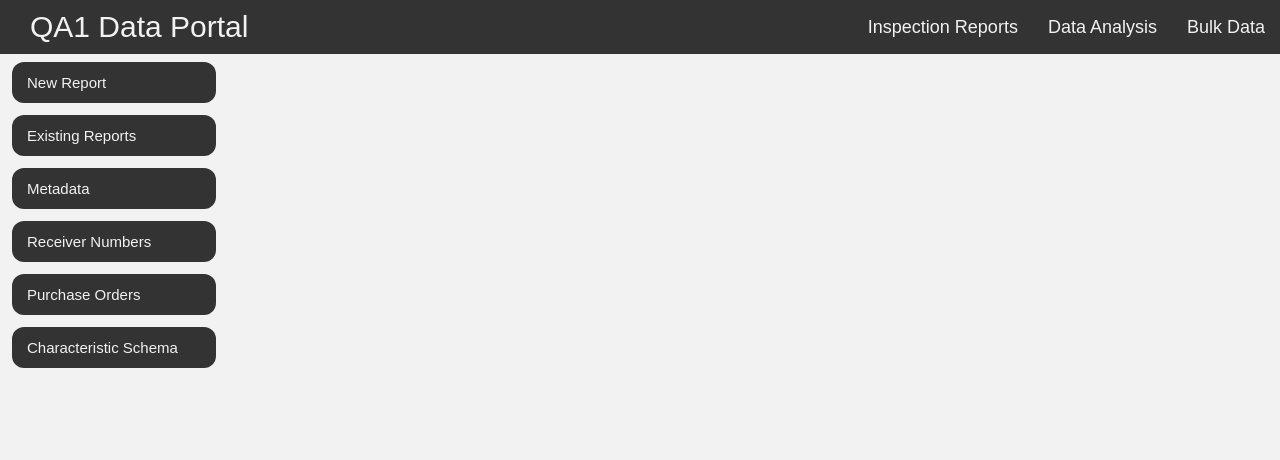
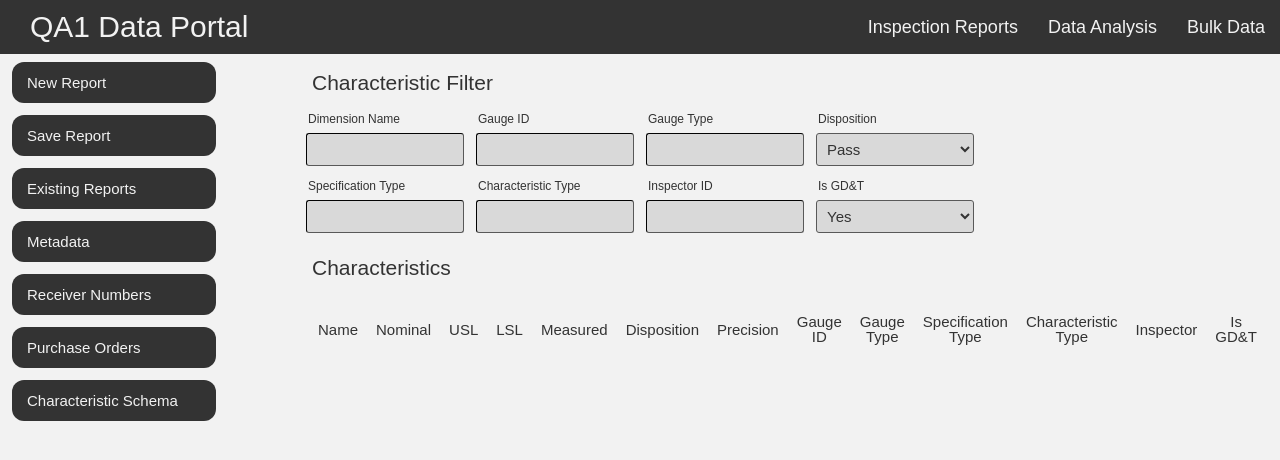
Before and after one commit to seneubauer/qc-modernization, a Flask app: page /test_page/ in a window 1280 px wide. Shown: the top 460 px of the page. Run offline with Flask 3, Linux system fonts and the light colour scheme; data that the repository does not hold is empty; parts of the project's set-up code (start-up, migrations or seed data) failed here and were passed over; some libraries are stand-ins or nearby versions.

Commit message:
commit progress

```diff
--- a/data_entry/static/css/style.css
+++ b/data_entry/static/css/style.css
@@ -134,18 +134,7 @@ input::-webkit-inner-spin-button, input::-webkit-outer-spin-button {
     background-color: transparent;
     color: hsl(0, 0%, 95%);
     font-size: 21px;
-    margin: 0px 0px 12px 6px;
-    padding: 2px;
-    text-align: left;
-    grid-column: var(--grid-column);
-    grid-row: var(--grid-row);
-}
-
-.header_light {
-    background-color: transparent;
-    color: hsl(0, 0%, 20%);
-    font-size: 21px;
-    margin: 0px 0px 12px 6px;
+    margin: 12px 0px 6px 6px;
     padding: 2px;
     text-align: left;
     grid-column: var(--grid-column);
@@ -156,18 +145,7 @@ input::-webkit-inner-spin-button, input::-webkit-outer-spin-button {
     background-color: transparent;
     color: hsl(0, 0%, 95%);
     font-size: 12px;
-    margin: 0px 0px 0px 9px;
-    padding: 2px;
-    text-align: left;
-    grid-column: var(--grid-column);
-    grid-row: var(--grid-row);
-}
-
-.label_over_light {
-    background-color: transparent;
-    color: hsl(0, 0%, 20%);
-    font-size: 12px;
-    margin: 0px 0px 0px 9px;
+    margin: 6px 9px 0px 6px;
     padding: 2px;
     text-align: left;
     grid-column: var(--grid-column);
@@ -181,20 +159,7 @@ input::-webkit-inner-spin-button, input::-webkit-outer-spin-button {
     color: hsl(0, 0%, 20%);
     font-size: 15px;
     text-align: right;
-    margin: 3px 6px 9px 6px;
-    padding: 6px;
-    grid-column: var(--grid-column);
-    grid-row: var(--grid-row);
-}
-
-.number_input_light {
-    background-color: hsl(0, 0%, 95%);
-    border-width: 0px;
-    border-radius: 3px;
-    color: hsl(0, 0%, 20%);
-    font-size: 15px;
-    text-align: right;
-    margin: 3px 6px 9px 6px;
+    margin: 6px;
     padding: 6px;
     grid-column: var(--grid-column);
     grid-row: var(--grid-row);
@@ -207,7 +172,7 @@ input::-webkit-inner-spin-button, input::-webkit-outer-spin-button {
     color: hsl(0, 0%, 20%);
     font-size: 15px;
     text-align: left;
-    margin: 3px 6px 9px 6px;
+    margin: 6px;
     padding: 6px;
     grid-column: var(--grid-column);
     grid-row: var(--grid-row);
@@ -220,7 +185,7 @@ input::-webkit-inner-spin-button, input::-webkit-outer-spin-button {
     color: hsl(0, 0%, 20%);
     font-size: 15px;
     text-align: left;
-    margin: 3px 6px 9px 6px;
+    margin: 6px;
     padding: 6px;
     font-family: sans-serif;
     grid-column: var(--grid-column);
@@ -234,7 +199,7 @@ input::-webkit-inner-spin-button, input::-webkit-outer-spin-button {
     color: hsl(0, 0%, 20%);
     font-size: 15px;
     text-align: left;
-    margin: 3px 6px 9px 6px;
+    margin: 6px;
     padding: 6px;
     grid-column: var(--grid-column);
     grid-row: var(--grid-row);
@@ -246,7 +211,7 @@ input::-webkit-inner-spin-button, input::-webkit-outer-spin-button {
     border-radius: 6px;
     color: hsl(0, 0%, 95%);
     font-size: 15px;
-    margin: 6px 9px 18px 9px;
+    margin: 6px;
     padding: 6px;
     grid-column: var(--grid-column);
     grid-row: var(--grid-row);
@@ -258,6 +223,70 @@ input::-webkit-inner-spin-button, input::-webkit-outer-spin-button {
 
 .button_dark:active {
     background-color: hsl(0, 50%, 30%);
+}
+
+.header_light {
+    background-color: transparent;
+    color: hsl(0, 0%, 20%);
+    font-size: 21px;
+    margin: 12px 0px 6px 6px;
+    padding: 6px;
+    text-align: left;
+    grid-column: var(--grid-column);
+    grid-row: var(--grid-row);
+}
+
+.label_over_light {
+    background-color: transparent;
+    color: hsl(0, 0%, 20%);
+    font-size: 12px;
+    margin: 6px 9px 0px 6px;
+    padding: 2px;
+    text-align: left;
+    grid-column: var(--grid-column);
+    grid-row: var(--grid-row);
+}
+
+.number_input_light {
+    background-color: hsl(0, 0%, 85%);
+    border-width: 1px;
+    border-radius: 3px;
+    border-color: hsl(0, 0%, 35%);
+    color: hsl(0, 0%, 20%);
+    font-size: 15px;
+    text-align: right;
+    margin: 6px;
+    padding: 6px;
+    grid-column: var(--grid-column);
+    grid-row: var(--grid-row);
+}
+
+.text_input_light {
+    background-color: hsl(0, 0%, 85%);
+    border-width: 1px;
+    border-radius: 3px;
+    border-color: hsl(0, 0%, 35%);
+    color: hsl(0, 0%, 20%);
+    font-size: 15px;
+    text-align: left;
+    margin: 6px;
+    padding: 6px;
+    grid-column: var(--grid-column);
+    grid-row: var(--grid-row);
+}
+
+.select_light {
+    background-color: hsl(0, 0%, 85%);
+    border-width: 1px;
+    border-radius: 3px;
+    border-color: hsl(0, 0%, 35%);
+    color: hsl(0, 0%, 20%);
+    font-size: 15px;
+    text-align: left;
+    margin: 6px;
+    padding: 6px;
+    grid-column: var(--grid-column);
+    grid-row: var(--grid-row);
 }
 
 /* #endregion controls */
@@ -314,6 +343,42 @@ input::-webkit-inner-spin-button, input::-webkit-outer-spin-button {
     border-radius: 0px 6px 6px 0px;
 }
 
+.data_table_light {
+    background-color: transparent;
+    color: hsl(0, 0%, 20%);
+    margin: 18px 9px;
+    grid-column: var(--grid-column);
+    grid-row: var(--grid-row);
+}
+
+.data_table_light thead th {
+    font-size: 15px;
+    padding: 6px 9px;
+    vertical-align: middle;
+    text-align: center;
+}
+
+.data_table_light tbody tr {
+    text-align: right;
+    border-radius: 6px;
+}
+
+.data_table_light tbody tr:hover {
+    background-color: hsl(0, 50%, 50%);
+    color: hsl(0, 0%, 20%);
+    cursor: pointer;
+}
+
+.data_table_light tbody tr:active {
+    background-color: hsl(0, 50%, 30%);
+}
+
+.data_table_light tbody td {
+    vertical-align: middle;
+    padding: 6px 9px;
+    font-size: 15px;
+}
+
 /* #endregion tables */
 
 /* #region grid_layout */
--- a/data_entry/static/js/test_page.js
+++ b/data_entry/static/js/test_page.js
@@ -5,6 +5,19 @@ const sidebar_btn_metadata = d3.select("#sidebar_btn_metadata");
 const sidebar_btn_receiver = d3.select("#sidebar_btn_receiver_numbers");
 const sidebar_btn_purchase = d3.select("#sidebar_btn_purchase_orders");
 const sidebar_btn_charschema = d3.select("#sidebar_btn_charschema");
+
+// characteristic filter
+const filter_name = d3.select("#charfilter_name");
+const filter_gauge_id = d3.select("#charfilter_gauge_id");
+const filter_gauge_type = d3.select("#charfilter_gauge_type");
+const filter_disposition = d3.select("#charfilter_disposition");
+const filter_spectype = d3.select("#charfilter_specification_type");
+const filter_chartype = d3.select("#charfilter_characteristic_type");
+const filter_inspector_id = d3.select("#charfilter_inspector");
+const filter_isgdt = d3.select("#charfilter_is_gdt");
+
+// characteristic table
+const char_table = d3.select("#char_table");
 
 // existing inspection report controls
 const eir_item_number = d3.select("#select_report_item_number");
@@ -51,6 +64,40 @@ init();
 // initialize the page
 function init()
 {
+    // characteristic filter
+    filter_name.on("keydown", (x) => {
+        if (x.keyCode == 13) {
+            retrieve_characteristics();
+        }
+    });
+    filter_gauge_id.on("keydown", (x) => {
+        if (x.keyCode == 13) {
+            retrieve_characteristics();
+        }
+    });
+    filter_gauge_type.on("keydown", (x) => {
+        if (x.keyCode == 13) {
+            retrieve_characteristics();
+        }
+    });
+    filter_disposition.on("change", retrieve_characteristics);
+    filter_spectype.on("keydown", (x) => {
+        if (x.keyCode == 13) {
+            retrieve_characteristics();
+        }
+    });
+    filter_chartype.on("keydown", (x) => {
+        if (x.keyCode == 13) {
+            retrieve_characteristics();
+        }
+    });
+    filter_inspector_id.on("keydown", (x) => {
+        if (x.keyCode == 13) {
+            retrieve_characteristics();
+        }
+    });
+    filter_isgdt.on("change", retrieve_characteristics);
+
     // existing reports events
     eir_item_number.on("keydown", (x) => {
         if (x.keyCode == 13) {
@@ -335,6 +382,32 @@ function populate_selectors()
             console.log(returned_object.response);
         }
     });
+}
+
+// #endregion
+
+// #region characteristic filter
+
+function retrieve_characteristics()
+{
+    // get the filter values
+    let name = filter_name.property("value");
+    let gauge_id = filter_gauge_id.property("value");
+    let gauge_type = filter_gauge_type.property("value");
+    let disposition = filter_disposition.property("value");
+    let spec_type = filter_spectype.property("value");
+    let char_type = filter_chartype.property("value");
+    let inspector_id = filter_inspector_id.property("value");
+    let is_gdt = filter_isgdt.property("value");
+
+    console.log(name);
+    console.log(gauge_id);
+    console.log(gauge_type);
+    console.log(disposition);
+    console.log(spec_type);
+    console.log(char_type);
+    console.log(inspector_id);
+    console.log(is_gdt);
 }
 
 // #endregion
--- a/data_entry/templates/test_page.html
+++ b/data_entry/templates/test_page.html
@@ -33,16 +33,114 @@
     </div>
 
     <!-- characteristics -->
-    <div class="grid_container" style="margin: 0px 300px; --grid-template-columns: repeat(2, minmax(0, 1fr));">
+    <div class="grid_container" style="margin: 0px 300px; --grid-template-columns: repeat(4, minmax(0, 1fr));">
 
         <!-- filter options -->
+        <label class="header_light" id="charfilter_header" style="
+            --grid-column: 1 / 5;
+            --grid-row: 1;">Characteristic Filter</label>
 
+        <label class="label_over_light" for="charfilter_name" style="
+            --grid-column: 1;
+            --grid-row: 2;">Dimension Name</label>
+        <input class="text_input_light" id="charfilter_name" type="text" style="
+            --grid-column: 1;
+            --grid-row: 3;">
+
+        <label class="label_over_light" for="charfilter_gauge_id" style="
+            --grid-column: 2;
+            --grid-row: 2;">Gauge ID</label>
+        <input class="text_input_light" id="charfilter_gauge_id" type="text" style="
+            --grid-column: 2;
+            --grid-row: 3;">
+
+        <label class="label_over_light" for="charfilter_gauge_type" style="
+            --grid-column: 3;
+            --grid-row: 2;">Gauge Type</label>
+        <input class="text_input_light" id="charfilter_gauge_type" type="text" style="
+            --grid-column: 3;
+            --grid-row: 3;">
+
+        <label class="label_over_light" for="charfilter_disposition" style="
+            --grid-column: 4;
+            --grid-row: 2;">Disposition</label>
+        <select class="select_light" form="charfilter_disposition" style="
+            --grid-column: 4;
+            --grid-row: 3;">
+            <option value="0">Pass</option>
+            <option value="1">Fail</option>
+            <option value="2">Incomplete</option>
+        </select>
+
+        <label class="label_over_light" for="charfilter_specification_type" style="
+            --grid-column: 1;
+            --grid-row: 4;">Specification Type</label>
+        <input class="text_input_light" id="charfilter_specification_type" type="text" style="
+            --grid-column: 1;
+            --grid-row: 5;">
+
+        <label class="label_over_light" for="charfilter_characteristic_type" style="
+            --grid-column: 2;
+            --grid-row: 4;">Characteristic Type</label>
+        <input class="text_input_light" id="charfilter_characteristic_type" type="text" style="
+            --grid-column: 2;
+            --grid-row: 5;">
+
+        <label class="label_over_light" for="charfilter_inspector" style="
+            --grid-column: 3;
+            --grid-row: 4;">Inspector ID</label>
+        <input class="text_input_light" id="charfilter_inspector" type="text" style="
+            --grid-column: 3;
+            --grid-row: 5;">
+
+        <label class="label_over_light" for="charfilter_is_gdt" style="
+            --grid-column: 4;
+            --grid-row: 4;">Is GD&T</label>
+        <select class="select_light" form="charfilter_is_gdt" style="
+            --grid-column: 4;
+            --grid-row: 5;">
+            <option value="0">Yes</option>
+            <option value="1">No</option>
+        </select>
+
+        <label class="header_light" id="characteristics_header" style="
+            --grid-column: 1 / 5;
+            --grid-row: 6;">Characteristics</label>
+
+        <table class="data_table_light" id="char_table" style="
+            --grid-column: 1 / 5;
+            --grid-row: 7;">
+            <thead>
+                <tr>
+                    <th scope="col" id="col_name">Name</th>
+                    <th scope="col" id="col_nominal">Nominal</th>
+                    <th scope="col" id="col_usl">USL</th>
+                    <th scope="col" id="col_lsl">LSL</th>
+                    <th scope="col" id="col_measured">Measured</th>
+                    <th scope="col" id="col_disposition">Disposition</th>
+                    <th scope="col" id="col_precision">Precision</th>
+                    <th scope="col" id="col_gaugeid">Gauge ID</th>
+                    <th scope="col" id="col_gaugetype">Gauge Type</th>
+                    <th scope="col" id="col_spectype">Specification Type</th>
+                    <th scope="col" id="col_chartype">Characteristic Type</th>
+                    <th scope="col" id="col_inspector">Inspector</th>
+                    <th scope="col" id="col_isgdt">Is GD&T</th>
+                </tr>
+            </thead>
+        </table>
     </div>
 
-    <!-- view inspection report controls -->
-    <div class="sidebar_toggle" id="inspection_report_controls" style="top: 62px;">
+    <!-- create a new inspection report -->
+    <div class="sidebar_toggle" id="inspection_report_new" style="top: 62px;">
         <button class="sidebar_button" type="button">
             New Report
+        </button>
+    </div>
+
+    <!-- save the inspection report -->
+    <div class="sidebar_toggle" id="inspection_report_save" style="top: 115px;">
+        <button class="sidebar_button" type="button">
+            Save Report
         </button>
     </div>
 
@@ -93,7 +191,7 @@
             </table>
         </div>
     </div>
-    <div class="sidebar_toggle" id="inspection_report_existing" style="top: 115px;">
+    <div class="sidebar_toggle" id="inspection_report_existing" style="top: 168px;">
         <button class="sidebar_button" id="sidebar_btn_existing" type="button" onclick="toggle_options('existing', '700px')">
             Existing Reports
         </button>
@@ -208,7 +306,7 @@
                 --grid-row: 17;">
         </div>
     </div>
-    <div class="sidebar_toggle" id="inspection_report_metadata" style="top: 168px;">
+    <div class="sidebar_toggle" id="inspection_report_metadata" style="top: 221px;">
         <button class="sidebar_button" id="sidebar_btn_metadata" type="button" onclick="toggle_options('metadata', '600px')">
             Metadata
         </button>
@@ -244,7 +342,7 @@
                 --grid-row: 7;"></ul>
         </div>
     </div>
-    <div class="sidebar_toggle" id="inspection_report_receiver_numbers" style="top: 221px;">
+    <div class="sidebar_toggle" id="inspection_report_receiver_numbers" style="top: 274px;">
         <button class="sidebar_button" id="sidebar_btn_receiver_numbers" type="button" onclick="toggle_options('receiver_numbers', '350px')">
             Receiver Numbers
         </button>
@@ -280,7 +378,7 @@
                 --grid-row: 7;"></ul>
         </div>
     </div>
-    <div class="sidebar_toggle" id="inspection_report_purchase_orders" style="top: 274px;">
+    <div class="sidebar_toggle" id="inspection_report_purchase_orders" style="top: 327px;">
         <button class="sidebar_button" id="sidebar_btn_purchase_orders" type="button" onclick="toggle_options('purchase_orders', '350px')">
             Purchase Orders
         </button>
@@ -290,7 +388,7 @@
     <div class="sidebar" id="inspection_report_characteristic_schema_sidebar">
 
     </div>
-    <div class="sidebar_toggle" id="inspection_report_characteristic_schema" style="top: 327px;">
+    <div class="sidebar_toggle" id="inspection_report_characteristic_schema" style="top: 380px;">
         <button class="sidebar_button" id="sidebar_btn_charschema" type="button" onclick="toggle_options('characteristic_schema', '350px')">
             Characteristic Schema
         </button>
```
